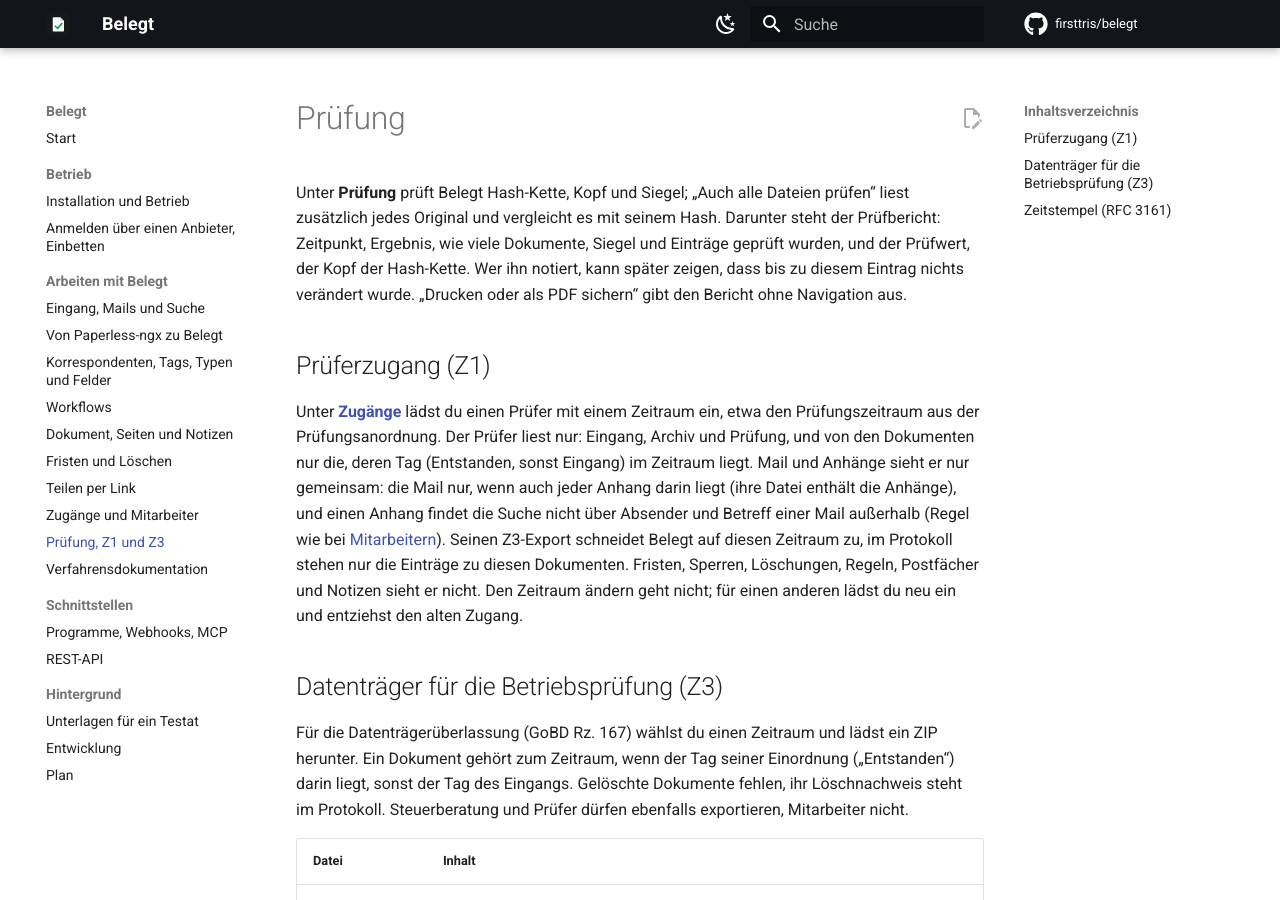
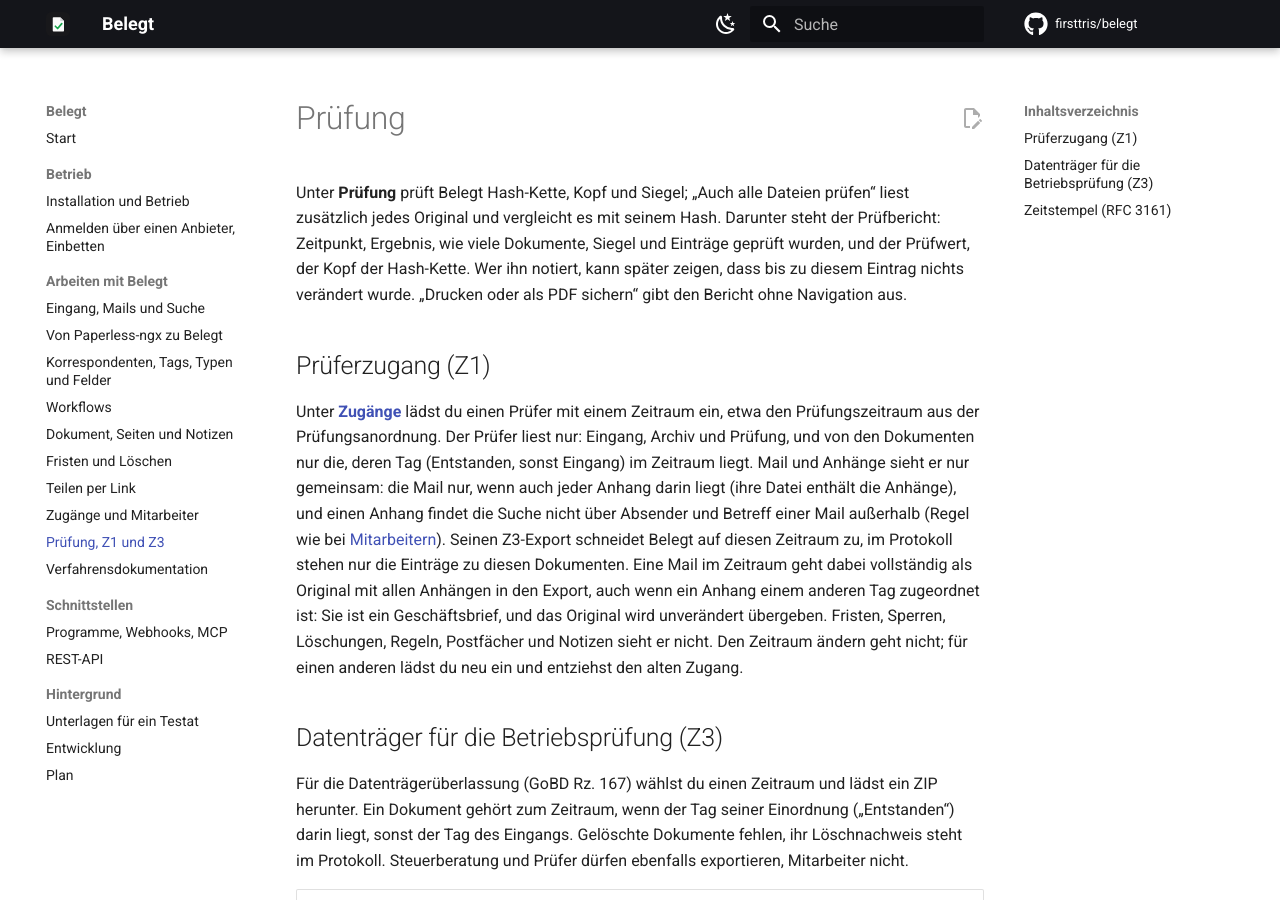
Before and after one commit to Speicherstadt/belegt, an MkDocs documentation site: the page built from docs/pruefung.md, in a window 1280 px wide and 900 px high. Built offline with MkDocs 1.6.1 and Material for MkDocs 9.7.7, drawn with Linux system fonts in a browser that asks for light colours; comment, search, counter and statistics services are not loaded.

Commit message:
Doku: Z3 für Prüfer übergibt Mails vollständig mit Anhängen
Entscheidung: Das Original wird unverändert übergeben, auch wenn ein Anhang
einem Tag außerhalb des Zeitraums zugeordnet ist.

Co-Authored-By: Claude Opus 5.5 <noreply@anthropic.com>
Claude-Session: https://claude.ai/code/session_01Y3rdfYz2SKH9xfBUAJSLKS

```diff
--- a/docs/pruefung.md
+++ b/docs/pruefung.md
@@ -18,7 +18,9 @@ Der Prüfer liest nur: Eingang, Archiv und Prüfung, und von den Dokumenten nur
 Eingang) im Zeitraum liegt. Mail und Anhänge sieht er nur gemeinsam: die Mail nur, wenn auch jeder Anhang darin liegt
 (ihre Datei enthält die Anhänge), und einen Anhang findet die Suche nicht über Absender und Betreff einer Mail außerhalb
 (Regel wie bei [Mitarbeitern](zugaenge.md#mitarbeiter)). Seinen Z3-Export schneidet
-Belegt auf diesen Zeitraum zu, im Protokoll stehen nur die Einträge zu diesen Dokumenten. Fristen, Sperren, Löschungen,
+Belegt auf diesen Zeitraum zu, im Protokoll stehen nur die Einträge zu diesen Dokumenten. Eine Mail im Zeitraum geht dabei
+vollständig als Original mit allen Anhängen in den Export, auch wenn ein Anhang einem anderen Tag zugeordnet ist: Sie ist
+ein Geschäftsbrief, und das Original wird unverändert übergeben. Fristen, Sperren, Löschungen,
 Regeln, Postfächer und Notizen sieht er nicht. Den Zeitraum ändern geht nicht; für einen anderen lädst du neu ein und entziehst den alten Zugang.
 
 ## Datenträger für die Betriebsprüfung (Z3)
```
